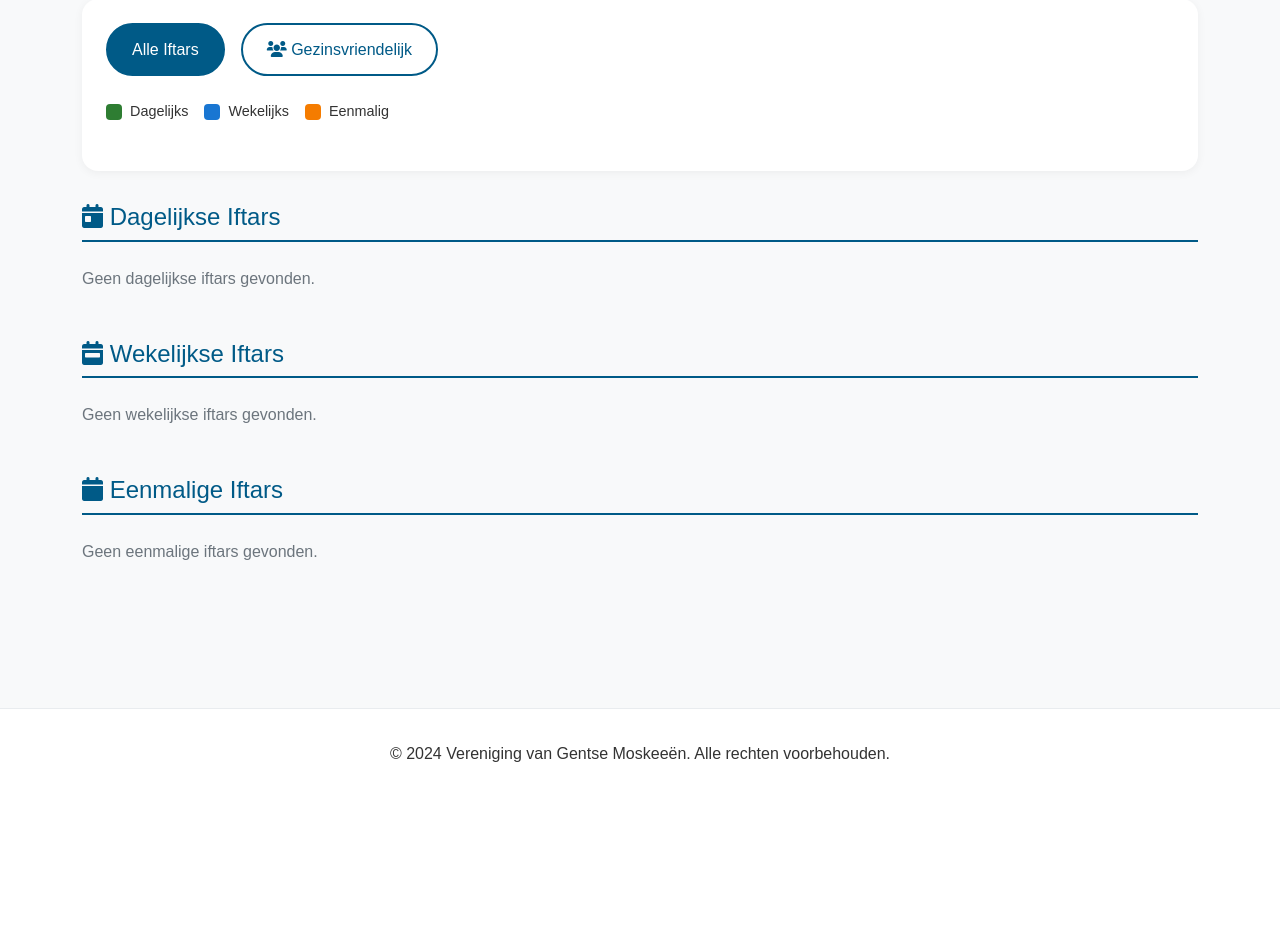
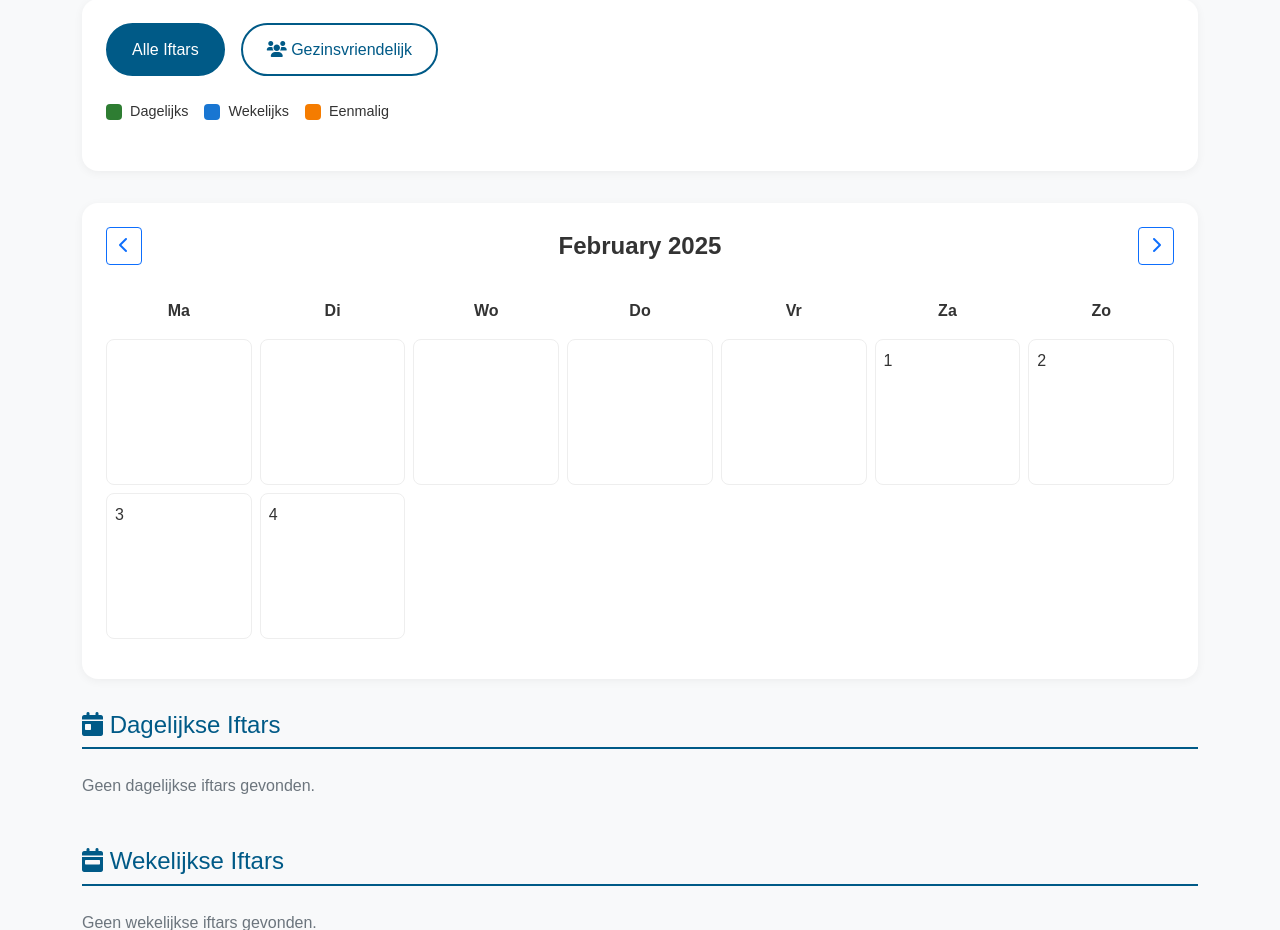
Before and after one commit to MAEMO1/VgmWebsite, a Flask app: page /ramadan/iftar-map in a window 1280 px wide. Shown: the part 227-1157 px from the top of the page. Before the commit the page ends 989 px from the top, so only its background shows below. Run offline with Flask 3, Linux system fonts and the light colour scheme; data that the repository does not hold is empty.

Commit message:
Agent query: Ik heb een kalenderweergave toegevoegd aan de iftarkaart pagina, met kleurcodering voor verschillende types iftars en maandnavigatie. Kunt u controleren of deze correct werkt?
Add calendar view to iftar map page.

Screenshot: https://storage.googleapis.com/screenshot-production-us-central1/21f56d41-2b92-400b-830a-8f16a7decae4/4ad0bb77-2732-42a6-ae59-ed1822f52449.jpg

```diff
--- a/routes/routes.py
+++ b/routes/routes.py
@@ -779,7 +779,7 @@ def about():
         current_date = date.today()
         latest_term = BoardMember.query.query.filter(
             BoardMember.term_end >= current_date
-        ).order_by(BoardMember.term_start.desc()).first()
+                ).order_by(BoardMember.term_start.desc()).first()
 
         if latest_term:
             term_start = latest_term.term_start
@@ -1353,7 +1353,25 @@ def add_program():
 @routes.route('/ramadan/iftar-map')
 def iftar_map():
     # Get query parameters
+    date_str = request.args.get('date')
     family_only = request.args.get('filter') == 'family'
+
+    # Parse date or use today
+    try:
+        current_date = datetime.strptime(date_str, '%Y-%m-%d').date() if date_str else date.today()
+    except ValueError:
+        current_date = date.today()
+
+    # Calculate previous and next month
+    if current_date.month == 1:
+        prev_month = f"{current_date.year-1}-12-01"
+    else:
+        prev_month = f"{current_date.year}-{current_date.month-1:02d}-01"
+
+    if current_date.month == 12:
+        next_month = f"{current_date.year+1}-01-01"
+    else:
+        next_month = f"{current_date.year}-{current_date.month+1:02d}-01"
 
     # Build query for iftar events
     query = IfterEvent.query
@@ -1371,7 +1389,12 @@ def iftar_map():
 
     return render_template('ramadan/iftar_map.html',
                          iftar_events=iftar_events,
-                         family_only=family_only)
+                         family_only=family_only,
+                         current_date=current_date,
+                         prev_month=prev_month,
+                         next_month=next_month,
+                         today=date.today(),
+                         timedelta=timedelta)
 
 @routes.route('/ramadan/iftar/<int:iftar_id>/delete', methods=['POST'])
 @login_required
--- a/templates/ramadan/iftar_map.html
+++ b/templates/ramadan/iftar_map.html
@@ -40,6 +40,79 @@
     text-decoration: none;
 }
 
+/* Calendar styling */
+.calendar-section {
+    background: white;
+    border-radius: 1rem;
+    padding: 1.5rem;
+    margin-bottom: 2rem;
+    box-shadow: 0 2px 10px rgba(0, 0, 0, 0.05);
+}
+
+.calendar-navigation {
+    display: flex;
+    align-items: center;
+    justify-content: space-between;
+    margin-bottom: 1.5rem;
+}
+
+.calendar-title {
+    font-size: 1.5rem;
+    font-weight: 600;
+}
+
+.calendar-nav-buttons {
+    display: flex;
+    gap: 0.5rem;
+}
+
+.calendar-grid {
+    display: grid;
+    grid-template-columns: repeat(7, 1fr);
+    gap: 0.5rem;
+    margin-bottom: 1rem;
+}
+
+.calendar-header {
+    text-align: center;
+    font-weight: 600;
+    padding: 0.5rem;
+}
+
+.calendar-day {
+    aspect-ratio: 1;
+    padding: 0.5rem;
+    border: 1px solid #eee;
+    border-radius: 0.5rem;
+    position: relative;
+}
+
+.calendar-day.has-iftar {
+    cursor: pointer;
+}
+
+.calendar-day.has-daily-iftar {
+    background-color: #e8f5e9;
+    border-color: #2e7d32;
+}
+
+.calendar-day.has-weekly-iftar {
+    background-color: #e3f2fd;
+    border-color: #1976d2;
+}
+
+.calendar-day.has-single-iftar {
+    background-color: #fff3e0;
+    border-color: #f57c00;
+}
+
+.calendar-day.today {
+    border-width: 2px;
+    border-color: var(--primary-color);
+    font-weight: bold;
+}
+
+/* Iftar category styling */
 .iftar-category {
     margin-bottom: 3rem;
 }
@@ -205,6 +218,65 @@
                 <div class="legend-color single"></div>
                 {{ _('Eenmalig') }}
             </div>
+        </div>
+    </div>
+
+    <!-- Calendar View -->
+    <div class="calendar-section">
+        <div class="calendar-navigation">
+            <a href="{{ url_for('main.iftar_map', date=prev_month, filter='family' if family_only else 'all') }}"
+               class="btn btn-outline-primary">
+                <i class="fas fa-chevron-left"></i>
+            </a>
+            <div class="calendar-title">{{ current_date.strftime('%B %Y') }}</div>
+            <a href="{{ url_for('main.iftar_map', date=next_month, filter='family' if family_only else 'all') }}"
+               class="btn btn-outline-primary">
+                <i class="fas fa-chevron-right"></i>
+            </a>
+        </div>
+
+        <div class="calendar-grid">
+            <!-- Calendar header -->
+            <div class="calendar-header">{{ _('Ma') }}</div>
+            <div class="calendar-header">{{ _('Di') }}</div>
+            <div class="calendar-header">{{ _('Wo') }}</div>
+            <div class="calendar-header">{{ _('Do') }}</div>
+            <div class="calendar-header">{{ _('Vr') }}</div>
+            <div class="calendar-header">{{ _('Za') }}</div>
+            <div class="calendar-header">{{ _('Zo') }}</div>
+
+            <!-- Empty days before start of month -->
+            {% for _ in range((current_date.replace(day=1).weekday() + 7) % 7) %}
+                <div class="calendar-day"></div>
+            {% endfor %}
+
+            <!-- Days of the month -->
+            {% for day in range(1, (current_date.replace(day=28) + timedelta(days=4)).day + 1) %}
+                {% set current_day = current_date.replace(day=day) %}
+                {% set has_daily = false %}
+                {% set has_weekly = false %}
+                {% set has_single = false %}
+
+                {% for iftar in iftar_events %}
+                    {% if iftar.date == current_day %}
+                        {% if iftar.is_recurring and iftar.recurrence_type == 'daily' %}
+                            {% set has_daily = true %}
+                        {% elif iftar.is_recurring and iftar.recurrence_type == 'weekly' %}
+                            {% set has_weekly = true %}
+                        {% else %}
+                            {% set has_single = true %}
+                        {% endif %}
+                    {% endif %}
+                {% endfor %}
+
+                <div class="calendar-day
+                    {% if has_daily %}has-daily-iftar{% endif %}
+                    {% if has_weekly %}has-weekly-iftar{% endif %}
+                    {% if has_single %}has-single-iftar{% endif %}
+                    {% if current_day == today %}today{% endif %}">
+                    {{ day }}
+                </div>
+            {% endfor %}
         </div>
     </div>
 
```
Also changed, not shown: other parts of templates/ramadan/iftar_map.html (+0 -60 lines).
